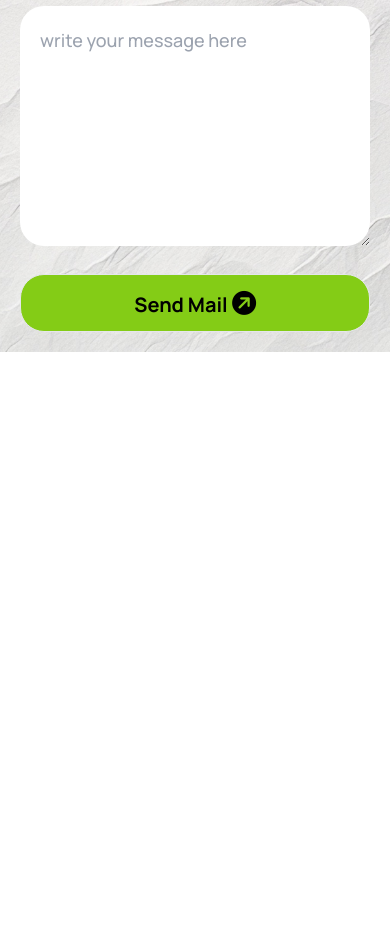
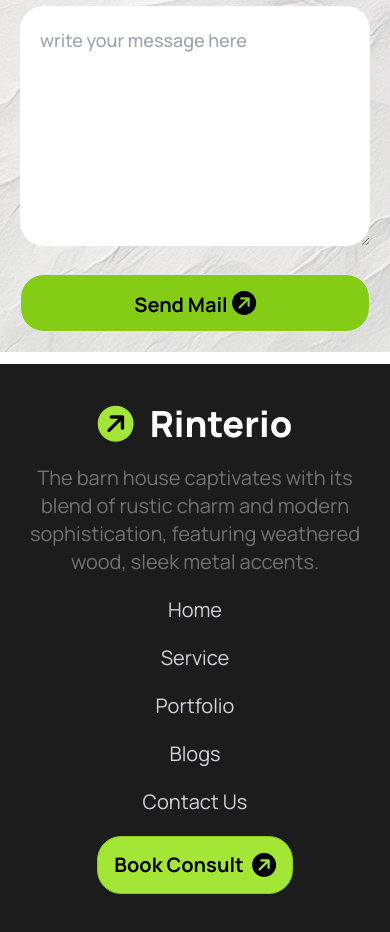
Before and after one commit to RaselMridha792/assignment-3, a plain HTML site: page index.html in a window 390 px wide. Shown: the part 8141-9073 px from the top of the page. Before the commit the page ends 8505 px from the top, so only its background shows below. Drawn offline with nearby package versions, Linux system fonts and the light colour scheme.

Commit message:
completed the footer section and complete full page with fully responsive in mobile tablet and large devices

```diff
--- a/index.html
+++ b/index.html
@@ -271,7 +271,8 @@
                 <!-- article card section  -->
                 <section class="flex flex-col lg:flex-row gap-6 mt-5">
                     <div class="bg-white p-7 rounded-xl md:flex lg:flex-col md:gap-5">
-                        <div><img class="lg:w-full lg:h-full md:h-52 lg:border border-dashed border-gray-400" src="./images/article1.png" alt=""></div>
+                        <div><img class="lg:w-full lg:h-full md:h-52 lg:border border-dashed border-gray-400"
+                                src="./images/article1.png" alt=""></div>
                         <div class="flex flex-col items-start gap-1">
                             <p class="text-gray-600 flex items-center gap-4 pt-4 text-lg">
                                 <i class="fa-regular fa-calendar"></i>
@@ -287,7 +288,8 @@
                         </div>
                     </div>
                     <div class="bg-white p-7 rounded-xl md:flex lg:flex-col md:gap-5">
-                        <div><img class="lg:w-full lg:h-full md:h-52 lg:border border-dashed border-gray-400" src="./images/article2.png" alt=""></div>
+                        <div><img class="lg:w-full lg:h-full md:h-52 lg:border border-dashed border-gray-400"
+                                src="./images/article2.png" alt=""></div>
                         <div class="flex flex-col items-start gap-1">
                             <p class="text-gray-600 flex items-center gap-4 pt-4 text-lg">
                                 <i class="fa-regular fa-calendar"></i>
@@ -303,7 +305,8 @@
                         </div>
                     </div>
                     <div class="bg-white p-7 rounded-xl md:flex lg:flex-col md:gap-5">
-                        <div><img class="lg:w-full lg:h-full md:h-52 lg:border border-dashed border-gray-400" src="./images/article3.png" alt=""></div>
+                        <div><img class="lg:w-full lg:h-full md:h-52 lg:border border-dashed border-gray-400"
+                                src="./images/article3.png" alt=""></div>
                         <div class="flex flex-col items-start gap-1">
                             <p class="text-gray-600 flex items-center gap-4 pt-4 text-lg">
                                 <i class="fa-regular fa-calendar"></i>
@@ -335,12 +338,19 @@
                 </div>
                 <div class="lg:w-3/4 mx-auto">
                     <form class="text-gray-500 text-lg font-medium grid grid-cols-2 gap-7 mt-7" action="">
-                    <input class="p-5 w-full rounded-3xl col-span-2 md:col-span-1" type="text" placeholder="First Name*">
-                    <input class="p-5 w-full rounded-3xl col-span-2 md:col-span-1" type="text" placeholder="First Name*">
-                    <input class="p-5 w-full rounded-3xl col-span-2 md:col-span-1" type="text" placeholder="First Name*">
-                    <input class="p-5 w-full rounded-3xl col-span-2 md:col-span-1" type="text" placeholder="First Name*">
-                    <textarea class="w-full col-span-2 h-60 rounded-3xl p-5" name="text" id="" placeholder="write your message here"></textarea>
-                    <button class="py-3 bg-lime-500 rounded-3xl font-bold text-black text-xl border mb-5 col-span-2">Send Mail <i class="fa-solid fa-circle-arrow-right -rotate-45 text-2xl"></i></button>
+                        <input class="p-5 w-full rounded-3xl col-span-2 md:col-span-1" type="text"
+                            placeholder="First Name*">
+                        <input class="p-5 w-full rounded-3xl col-span-2 md:col-span-1" type="text"
+                            placeholder="First Name*">
+                        <input class="p-5 w-full rounded-3xl col-span-2 md:col-span-1" type="text"
+                            placeholder="First Name*">
+                        <input class="p-5 w-full rounded-3xl col-span-2 md:col-span-1" type="text"
+                            placeholder="First Name*">
+                        <textarea class="w-full col-span-2 h-60 rounded-3xl p-5" name="text" id=""
+                            placeholder="write your message here"></textarea>
+                        <button
+                            class="py-3 bg-lime-500 rounded-3xl font-bold text-black text-xl border mb-5 col-span-2">Send
+                            Mail <i class="fa-solid fa-circle-arrow-right -rotate-45 text-2xl"></i></button>
 
 
                     </form>
@@ -352,8 +362,27 @@
     </main>
     <footer class="bg-[#1C1C1C]">
         <!-- footer section start here  -->
-        <section class="max-w-screen-2xl mx-auto px-5 md:px-10">
+        <section class="max-w-screen-2xl mx-auto px-5 md:px-10 md:py-24 py-10">
+            <div class="lg:w-3/5 mx-auto text-center flex flex-col items-center">
+                <div class="flex items-center text-4xl">
+                    <i class="fa-solid fa-circle-arrow-right text-lime-400 bg-black rounded-full -rotate-45 mr-4"></i>
+                    <h1 class="text-4xl font-extrabold text-white">Rinterio</h1>
+                </div>
+                <p class="text-xl text-[#737373] my-5">The barn house captivates with its blend of rustic charm and
+                    modern
+                    sophistication, featuring weathered wood, sleek metal accents.</p>
+                <ul class="flex flex-col md:flex-row gap-5 md:gap-10 lg:gap-20 md:mt-5">
+                    <li class="list-none text-gray-300 text-xl"><a href="#">Home</a></li>
+                    <li class="list-none text-gray-300 text-xl"><a href="#">Service</a></li>
+                    <li class="list-none text-gray-300 text-xl"><a href="#">Portfolio</a></li>
+                    <li class="list-none text-gray-300 text-xl"><a href="#">Blogs</a></li>
+                    <li class="list-none text-gray-300 text-xl"><a href="#">Contact Us</a></li>
+                </ul>
+                <button
+                class="bg-lime-400 border border-lime-500 flex items-center gap-2 px-4 py-3 rounded-3xl text-xl font-bold md:mt-20 mt-5">Book
+                Consult <i class="fa-solid fa-circle-arrow-right -rotate-45 text-2xl"></i></button>
 
+            </div>
         </section>
     </footer>
 </body>
```
Lines whose indentation alone changed are shown as unchanged.
